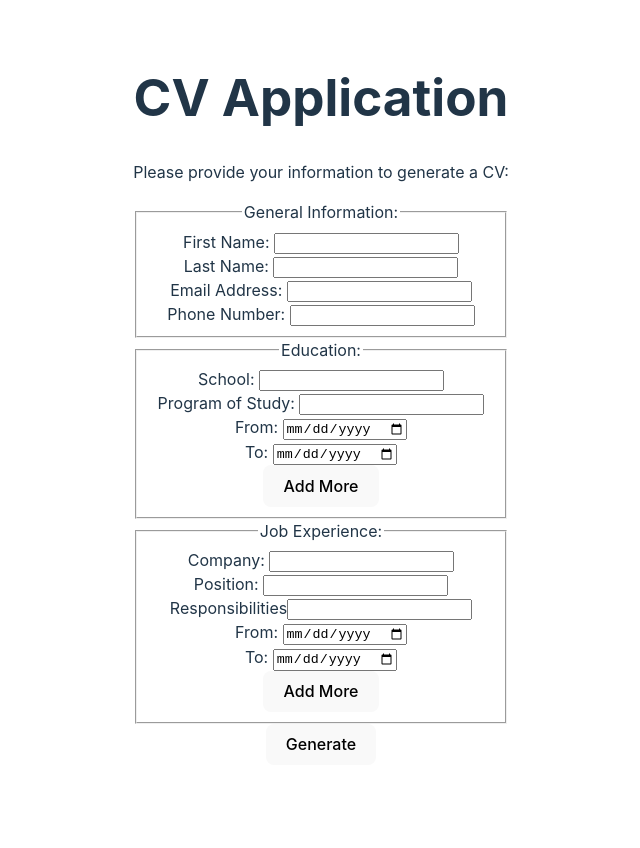
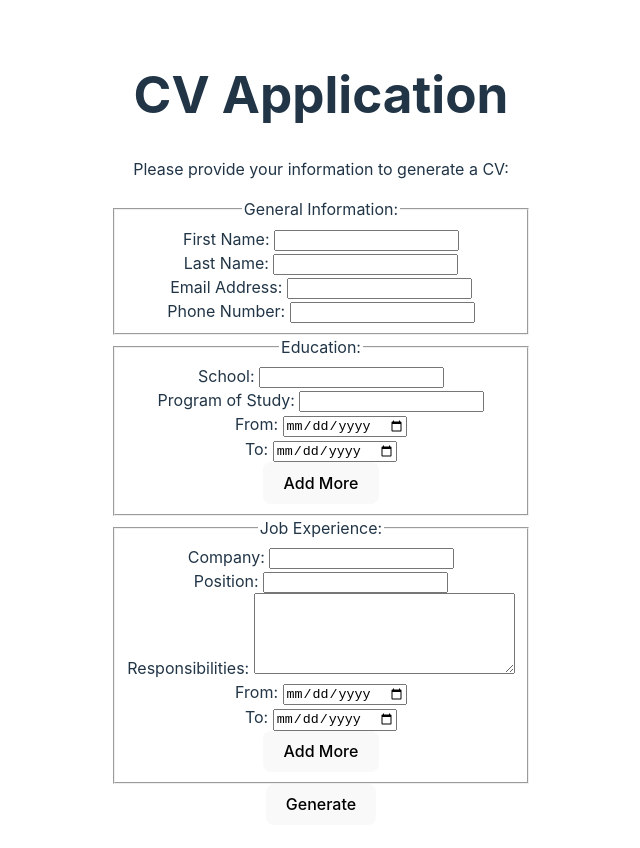
Before and after one commit to Mahyar-98/odin-cvApplication, a React (Vite) app: page / in a window 1280 px wide. Shown: the top 848 px of the page, without its empty margins (319-959 px from the left). Before the commit the page ends 800 px from the top, so only its background shows below. Built offline with nearby package versions, Linux system fonts and the light colour scheme.

Commit message:
added logic to handle textarea for responsibilities field

```diff
--- a/src/App.jsx
+++ b/src/App.jsx
@@ -1,19 +1,29 @@
 import "./App.css";
 import React, { useState } from "react";
 import PropTypes from "prop-types";
-import { v4 as uuidv4 } from "uuid";
 
 function InputField({ name, type = "text", label, value, handleInputChange }) {
   return (
     <label htmlFor={name}>
       {label}
+      {type === "textarea" ? (
+        <textarea
+          name={name}
+          id={name}
+          value={value}
+          onChange={(e) => handleInputChange(name, e.target.value)}
+          cols="30"
+          rows="5"
+        />
+      ) : (
         <input
           name={name}
           id={name}
           type={type}
           value={value}
           onChange={(e) => handleInputChange(name, e.target.value)}
-      />{" "}
+        />
+      )}{" "}
     </label>
   );
 }
@@ -119,7 +129,8 @@ function Practical({ data, num, handleInputChange }) {
     },
     {
       name: `expRole_${num}`,
-      label: "Responsibilities",
+      type: "textarea",
+      label: "Responsibilities: ",
       value: data.expRole,
     },
     {
@@ -237,19 +248,19 @@ function CVApp() {
     }
   };
 
-  function structureFormData(form) {
+  function handleFormData(form) {
     const eventFormData = new FormData(form);
     const formDataObj = { education: {}, experience: {} };
     eventFormData.forEach((value, key) => {
       if (key.substring(0, 2) === "ed") {
         const edNum = parseInt(key.substring(key.indexOf("_") + 1), 10);
         const edKey = key.substring(0, key.indexOf("_"));
-        formDataObj.education[edNum] = formDataObj.education[edNum] || {}
+        formDataObj.education[edNum] = formDataObj.education[edNum] || {};
         formDataObj.education[edNum][edKey] = value;
       } else if (key.substring(0, 3) === "exp") {
         const expNum = parseInt(key.substring(key.indexOf("_") + 1), 10);
         const expKey = key.substring(0, key.indexOf("_"));
-        formDataObj.experience[expNum] = formDataObj.experience[expNum] || {}
+        formDataObj.experience[expNum] = formDataObj.experience[expNum] || {};
         formDataObj.experience[expNum][expKey] = value;
       } else {
         formDataObj[key] = value;
@@ -261,7 +272,7 @@ function CVApp() {
   function handleCVBuild(e) {
     e.preventDefault();
     if (isEditing) {
-      const newFormData = structureFormData(e.target);
+      const newFormData = handleFormData(e.target);
       setFormData(newFormData);
     }
     setIsEditing(!isEditing);
@@ -359,7 +370,7 @@ function CVApp() {
             </div>
           </>
         )}
-        <button type="submit">{isEditing ? 'Generate' : 'Edit'}</button>
+        <button type="submit">{isEditing ? "Generate" : "Edit"}</button>
       </form>
     </>
   );
```
Lines whose indentation alone changed are shown as unchanged.
